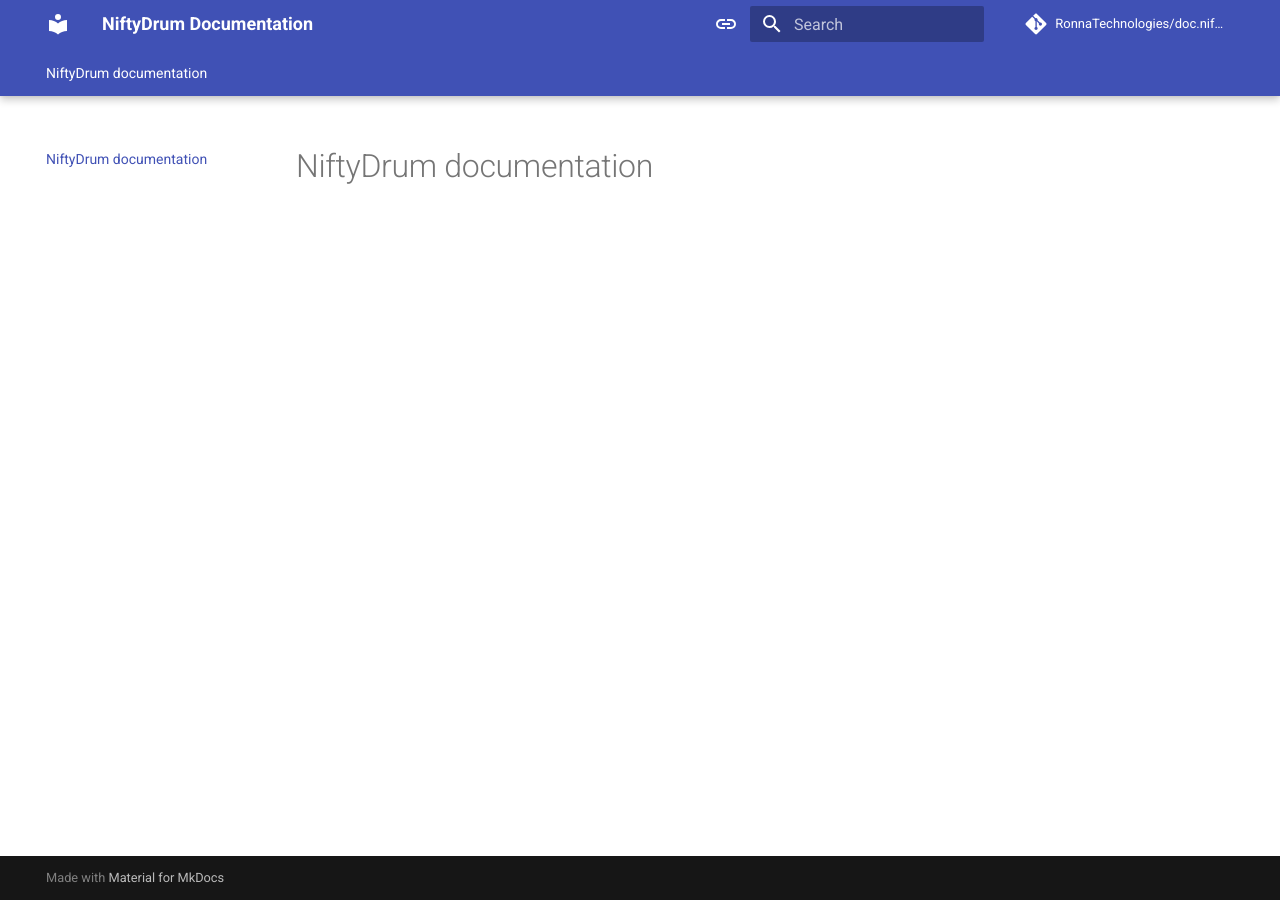
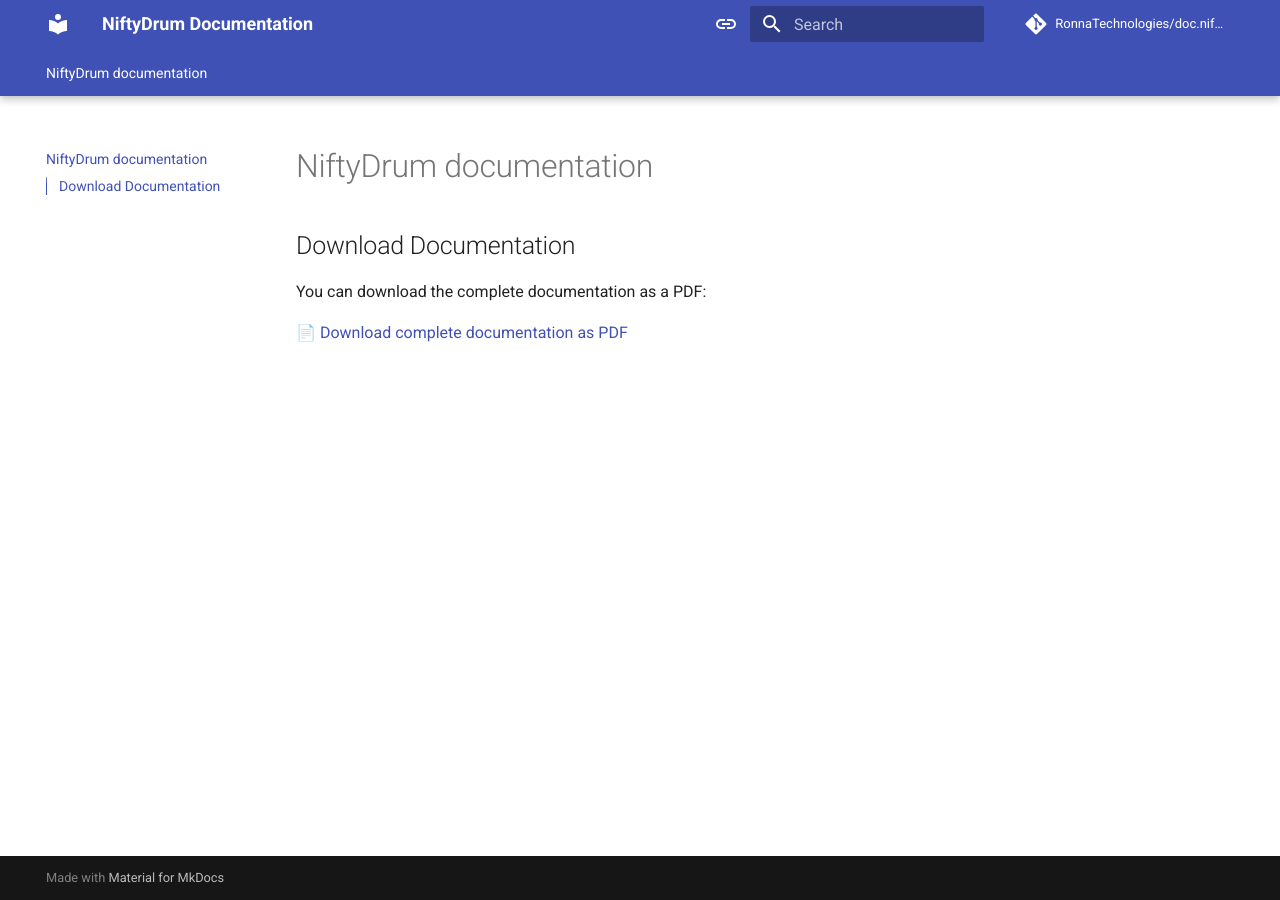
Before and after one commit to RonnaTechnologies/doc.niftydrum.com, an MkDocs documentation site: the page built from doc/index.md, in a window 1280 px wide. Built offline with MkDocs 1.6.1 and Material for MkDocs 9.7.7, drawn with Linux system fonts in a browser that asks for light colours; comment, search, counter and statistics services are not loaded; some of the changed lines change nothing that is shown.

Commit message:
update pdf generator

```diff
--- a/doc/index.md
+++ b/doc/index.md
@@ -1 +1,7 @@
 # NiftyDrum documentation
+
+## Download Documentation
+
+You can download the complete documentation as a PDF:
+
+📄 [Download complete documentation as PDF](pdf/niftydrum_documentation.pdf)
--- a/mkdocs.yml
+++ b/mkdocs.yml
@@ -58,6 +58,8 @@
   - pymdownx.superfences
 plugins:
   - search
-  - pdf-export:
-      combined: true
-      combined_output_path: pdf/niftydrum_documentation.pdf
+  - with-pdf:
+      author: Ronna Technologies
+      copyright: Copyright © 2025 Ronna Technologies
+      cover_subtitle: Official Documentation
+      output_path: pdf/niftydrum_documentation.pdf
```
Also changed, not shown: 1 other file.
